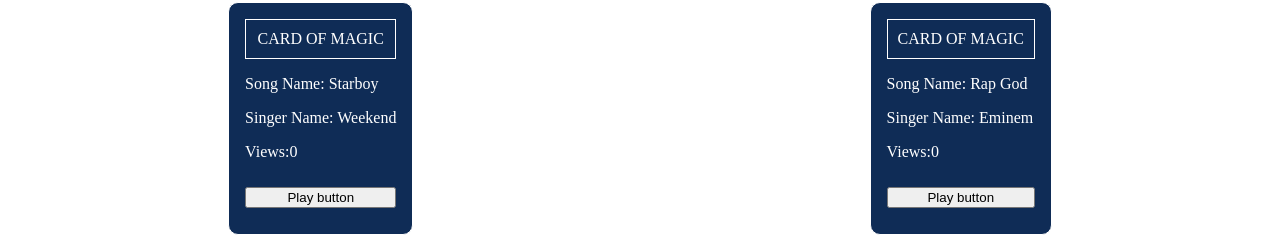
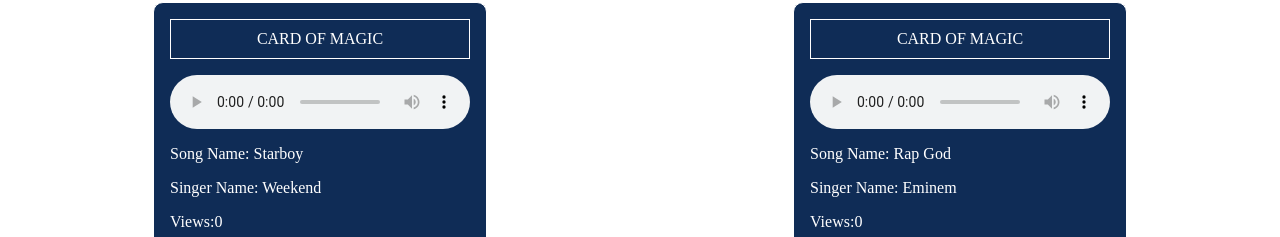
Before and after one commit to Gauravcodeit/itsmyplaylist, a React (Create React App) app: page / in a window 1280 px wide. Shown: the part 297-534 px from the top of the page. Built offline with nearby package versions, Linux system fonts and the light colour scheme; no server answers; a web font is replaced by a local one.

Commit message:
Added a audio file

```diff
--- a/src/Components/SongCard.js
+++ b/src/Components/SongCard.js
@@ -1,7 +1,6 @@
 import React from 'react'
-
+import firstAudio from '../Asset/first-audio.mp3';
 export default function songCard(props) {
-
 const {count,setcount}=props;
 const increment = () => {
   setcount(count + 1)
@@ -11,7 +10,13 @@
     <div  className='Card-Title'>
      CARD OF MAGIC
     </div>
-
+    <audio
+        controls
+        src={firstAudio}>
+            <a href={firstAudio}>
+                Download audio
+            </a>
+    </audio>
     <div>Song Name: {props.songName}</div>
     <div>Singer Name: {props.singerName}</div>
     <div>Views:{count}</div>
```
Also changed, not shown: src/Data.js (added), 1 other file (tests, documents, lock files or other folders).
